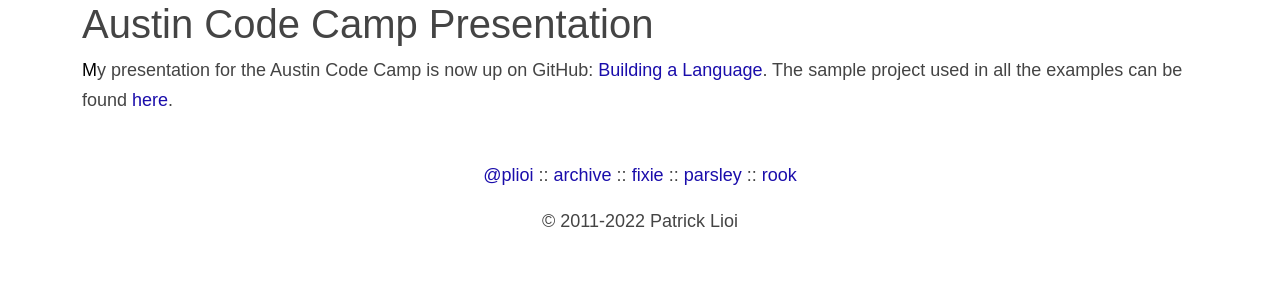
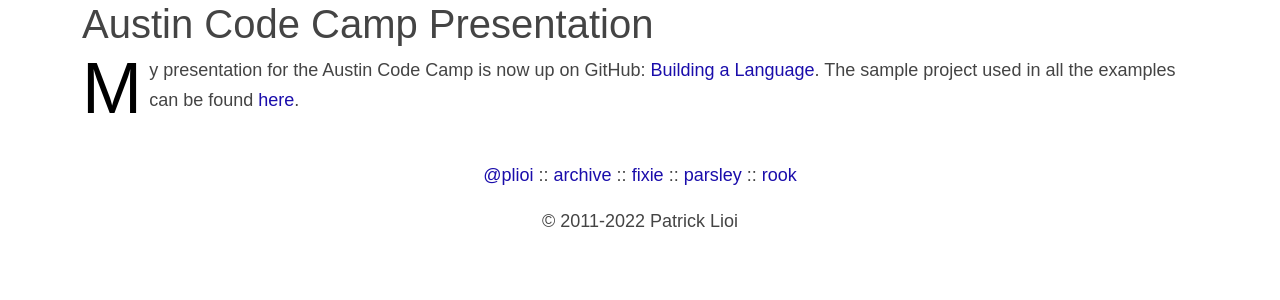
Before and after one commit to plioi/plioi.github.io, a Jekyll site: the page built from _posts/2012-06-11-austin-code-camp-presentation.html, in a window 1280 px wide. Shown: the top 300 px of the page. Built offline with Jekyll 4.4.1, drawn with Linux system fonts in a browser that asks for light colours.

Commit message:
CSS syntax

```diff
--- a/stylesheets/styles.css
+++ b/stylesheets/styles.css
@@ -31,9 +31,9 @@ h1 a, h1 a:visited, h1 a:hover {
 
 article p:first-child:first-letter {
   color: #000;
-  font-size 4em;
-  line-height 0.9em;
-  padding-right 0.1em;
+  font-size: 4em;
+  line-height: 0.9em;
+  padding-right: 0.1em;
   float: left;
 }
 
```
